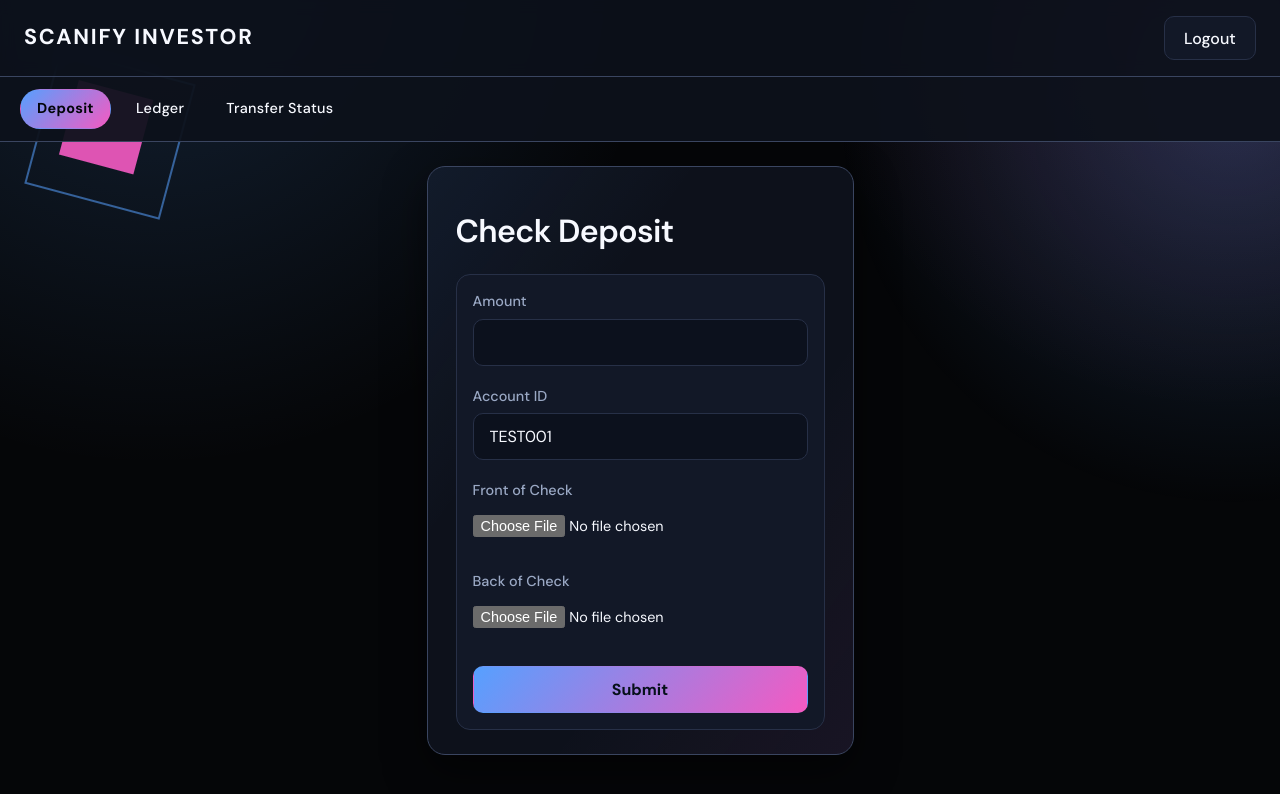
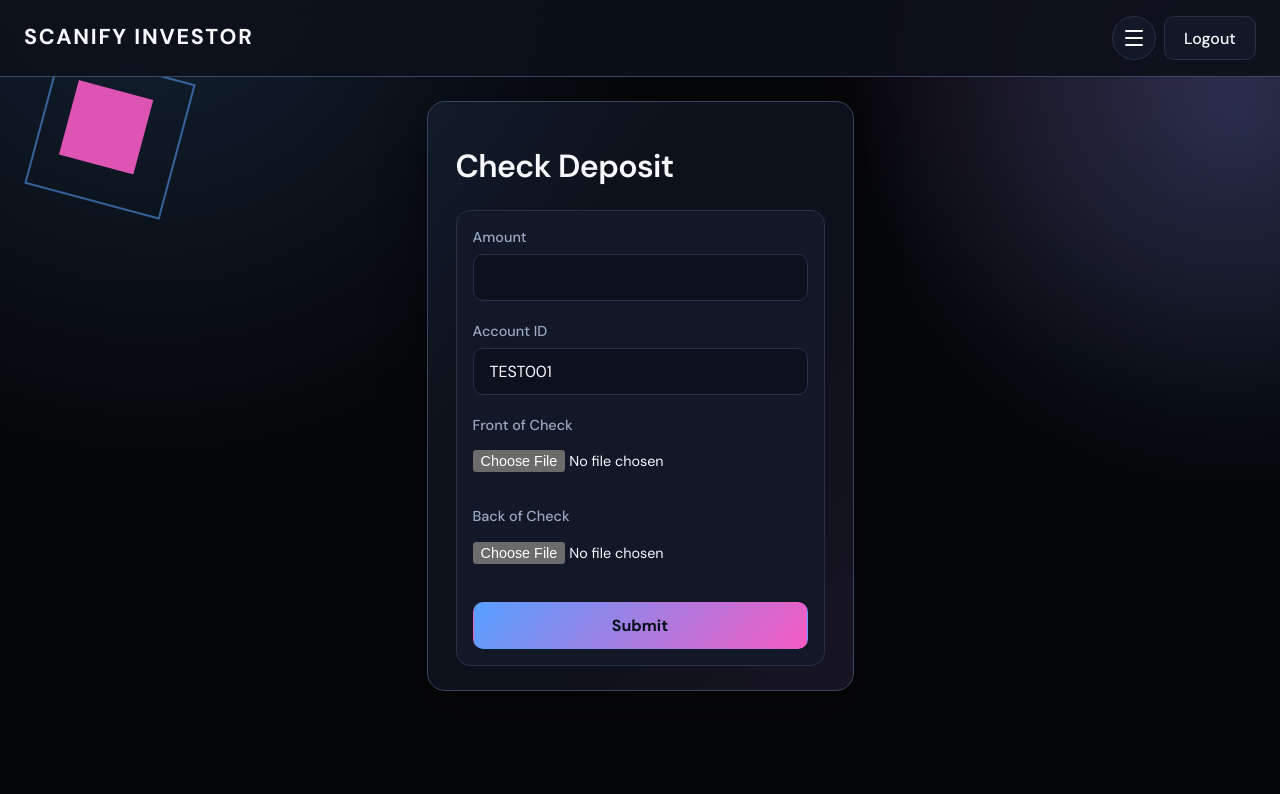
Before and after one commit to jack0lantern/check-scanner-apex, a React (Vite) app in the folder frontend/: page /investor/login in a window 1280 px wide. Both pictures are taken after typing "name@example.com", "Sample123" into the empty fields and a click on the button "Enter Investor Portal". Shown: the top 794 px of the page. Built offline with nearby package versions, Linux system fonts and the light colour scheme.

Commit message:
login roles kept

```diff
--- a/frontend/src/App.css
+++ b/frontend/src/App.css
@@ -4,6 +4,10 @@
   min-height: 100dvh;
   display: flex;
   flex-direction: column;
+}
+
+.app-header-wrap {
+  position: relative;
 }
 
 .app-header {
@@ -16,6 +20,12 @@
   position: sticky;
   top: 0;
   z-index: 100;
+}
+
+.app-header__actions {
+  display: flex;
+  align-items: center;
+  gap: 0.5rem;
 }
 
 .app-title {
@@ -60,7 +70,7 @@
 
 .app-nav {
   position: fixed;
-  top: 57px;
+  top: 68px;
   left: 0;
   right: 0;
   background: var(--color-bg-elevated);
@@ -108,27 +118,19 @@
   z-index: 98;
 }
 
-/* Desktop nav */
+/* Desktop nav - dropdown from header */
 @media (min-width: 768px) {
-  .nav-toggle {
-    display: none;
-  }
-
-  .nav-backdrop {
-    display: none;
-  }
-
   .app-nav {
-    position: static;
-    flex-direction: row;
-    flex-wrap: wrap;
-    gap: 0.5rem;
-    padding: 0.75rem 1.25rem;
-    border-bottom: 1px solid var(--color-border);
-    transform: none;
-    opacity: 1;
-    visibility: visible;
-    box-shadow: none;
+    position: absolute;
+    top: calc(100% + 12px);
+    right: 1rem;
+    left: auto;
+    width: auto;
+    min-width: 180px;
+    flex-direction: column;
+    padding: 0.5rem;
+    border-radius: var(--radius-md);
+    border: 1px solid var(--color-border);
   }
 
   .app-nav a {
--- a/frontend/src/App.tsx
+++ b/frontend/src/App.tsx
@@ -26,6 +26,15 @@ function RequireRole({
   return children
 }
 
+function LandingOrRedirect() {
+  const { session } = useAuth()
+  if (session) {
+    const to = session.role === 'INVESTOR' ? '/investor' : '/operator'
+    return <Navigate to={to} replace />
+  }
+  return <LandingView />
+}
+
 function App() {
   const { session } = useAuth()
   const navigate = useNavigate()
@@ -38,7 +47,7 @@ function App() {
 
   return (
     <Routes>
-      <Route path="/" element={<LandingView />} />
+      <Route path="/" element={<LandingOrRedirect />} />
       <Route path="/investor/login" element={<InvestorLoginView />} />
       <Route path="/operator/login" element={<OperatorLoginView />} />
       <Route
--- a/frontend/src/views/InvestorPortal.tsx
+++ b/frontend/src/views/InvestorPortal.tsx
@@ -1,10 +1,11 @@
 import { NavLink, Outlet, useNavigate } from 'react-router-dom'
-import { useEffect } from 'react'
+import { useEffect, useState } from 'react'
 import { useAuth } from '../context/useAuth'
 
 export function InvestorPortal() {
   const { logout } = useAuth()
   const navigate = useNavigate()
+  const [menuOpen, setMenuOpen] = useState(false)
 
   useEffect(() => {
     document.title = 'Scanify Investor'
@@ -15,8 +16,21 @@ export function InvestorPortal() {
       <div className="app-shell__glow" aria-hidden="true" />
       <div className="app-shell__shape" aria-hidden="true" />
       <div className="app">
+        <div className="app-header-wrap">
           <header className="app-header">
             <h1 className="app-title">Scanify Investor</h1>
+            <div className="app-header__actions">
+              <button
+                type="button"
+                className={`nav-toggle ${menuOpen ? 'nav-toggle--open' : ''}`}
+                onClick={() => setMenuOpen((o) => !o)}
+                aria-expanded={menuOpen}
+                aria-label={menuOpen ? 'Close menu' : 'Open menu'}
+              >
+                <span className="nav-toggle__bar" aria-hidden />
+                <span className="nav-toggle__bar" aria-hidden />
+                <span className="nav-toggle__bar" aria-hidden />
+              </button>
               <button
                 type="button"
                 onClick={() => {
@@ -26,24 +40,43 @@ export function InvestorPortal() {
               >
                 Logout
               </button>
+            </div>
           </header>
-        <nav className="app-nav app-nav--open" aria-label="Investor navigation">
-          <NavLink to="/investor" end className={({ isActive }) => (isActive ? 'active' : undefined)}>
+          {menuOpen && (
+            <div
+              className="nav-backdrop"
+              onClick={() => setMenuOpen(false)}
+              aria-hidden
+            />
+          )}
+          <nav
+          className={`app-nav ${menuOpen ? 'app-nav--open' : ''}`}
+          aria-label="Investor navigation"
+        >
+          <NavLink
+            to="/investor"
+            end
+            className={({ isActive }) => (isActive ? 'active' : undefined)}
+            onClick={() => setMenuOpen(false)}
+          >
             Deposit
           </NavLink>
           <NavLink
             to="/investor/ledger"
             className={({ isActive }) => (isActive ? 'active' : undefined)}
+            onClick={() => setMenuOpen(false)}
           >
             Ledger
           </NavLink>
           <NavLink
             to="/investor/status"
             className={({ isActive }) => (isActive ? 'active' : undefined)}
+            onClick={() => setMenuOpen(false)}
           >
             Transfer Status
           </NavLink>
         </nav>
+        </div>
         <main className="app-main">
           <div className="app-main__surface">
             <Outlet />
```
Also changed, not shown: 2 other files (tests, documents, lock files or other folders). Lines whose indentation alone changed are shown as unchanged.
